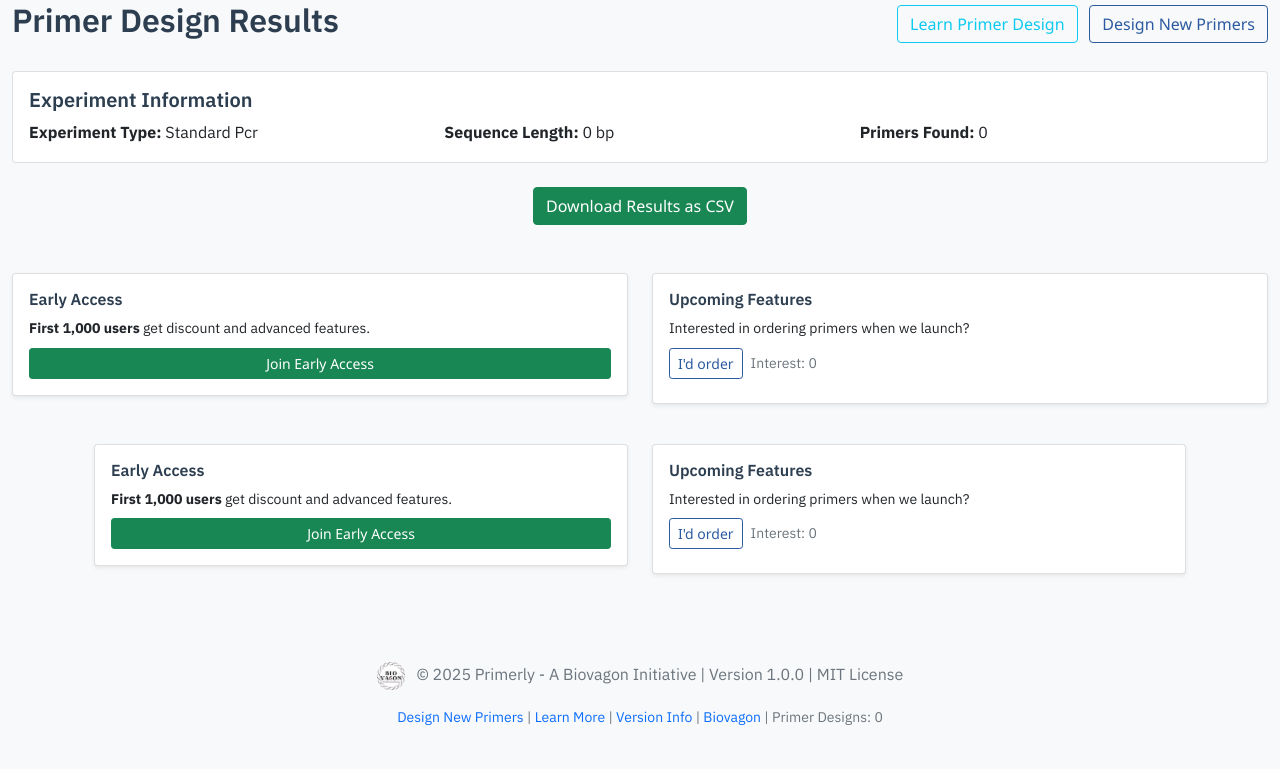
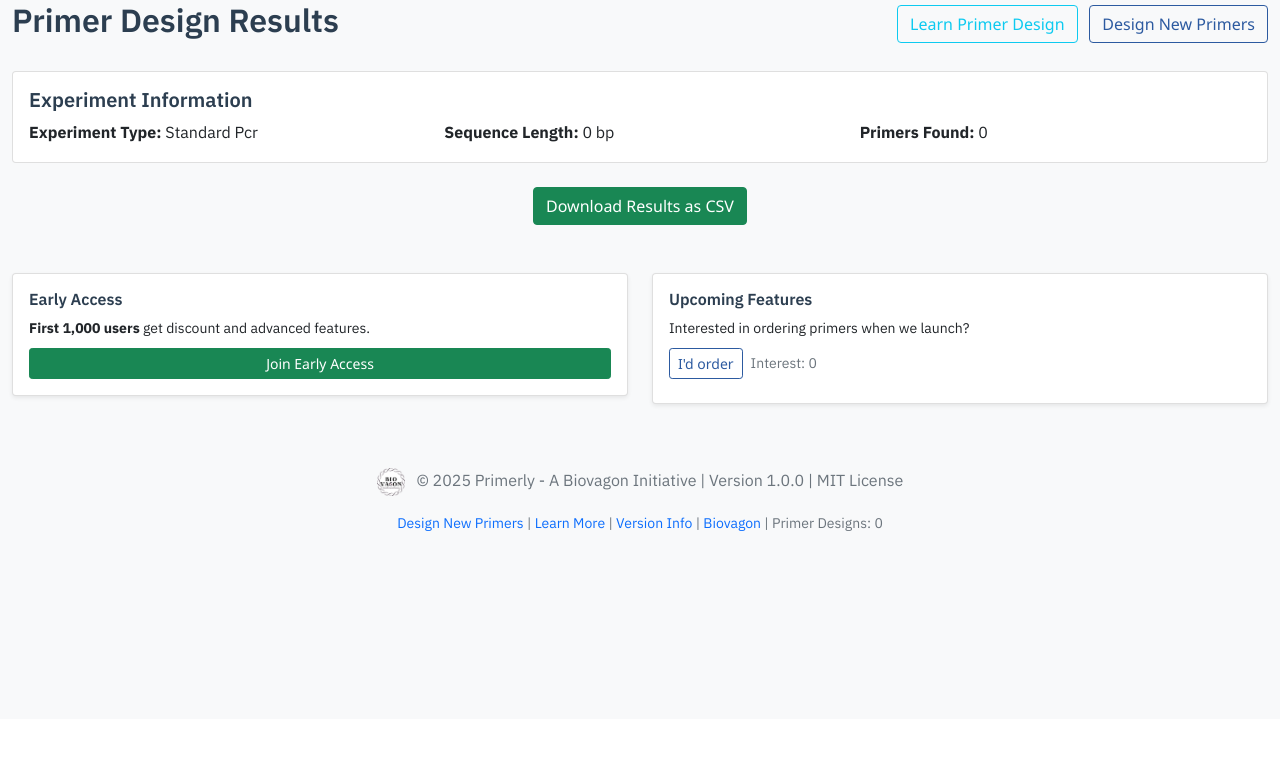
Before and after one commit to Jeevitha-CM/Primerly, a Flask app: page /test in a window 1280 px wide. Shown: the part 81-850 px from the top of the page. After the commit the page ends 612 px from the top, so only its background shows below. Run offline with Flask 3, Linux system fonts and the light colour scheme; some libraries are stand-ins or nearby versions.

Commit message:
Fix duplicate sections on results page

```diff
--- a/templates/results.html
+++ b/templates/results.html
@@ -902,33 +902,6 @@
                     </div>
                 </div>
 
-                <!-- Bottom panels for Early Access and Upcoming Features -->
-                <div class="container py-4">
-                    <div class="row">
-                        <div class="col-md-6 mb-3">
-                            <div class="card shadow-sm">
-                                <div class="card-body">
-                                    <h6 class="mb-2">Early Access</h6>
-                                    <p class="small mb-2"><strong>First 1,000 users</strong> get discount and advanced features.</p>
-                                    <button class="btn btn-sm btn-success w-100" data-bs-toggle="modal" data-bs-target="#earlyAccessModal">Join Early Access</button>
-                                </div>
-                            </div>
-                        </div>
-                        <div class="col-md-6 mb-3">
-                            <div class="card shadow-sm">
-                                <div class="card-body">
-                                    <h6 class="mb-2">Upcoming Features</h6>
-                                    <p class="small mb-2">Interested in ordering primers when we launch?</p>
-                                    <div class="d-flex align-items-center mb-2">
-                                        <button id="interest-btn" class="btn btn-sm btn-outline-primary me-2">I'd order</button>
-                                        <span class="small text-muted">Interest: <span id="interest-count">0</span></span>
-                                    </div>
-                                </div>
-                            </div>
-                        </div>
-                    </div>
-                </div>
-
                 <!-- Footer -->
                 <footer class="text-center text-muted mt-5">
                     <p>
```
